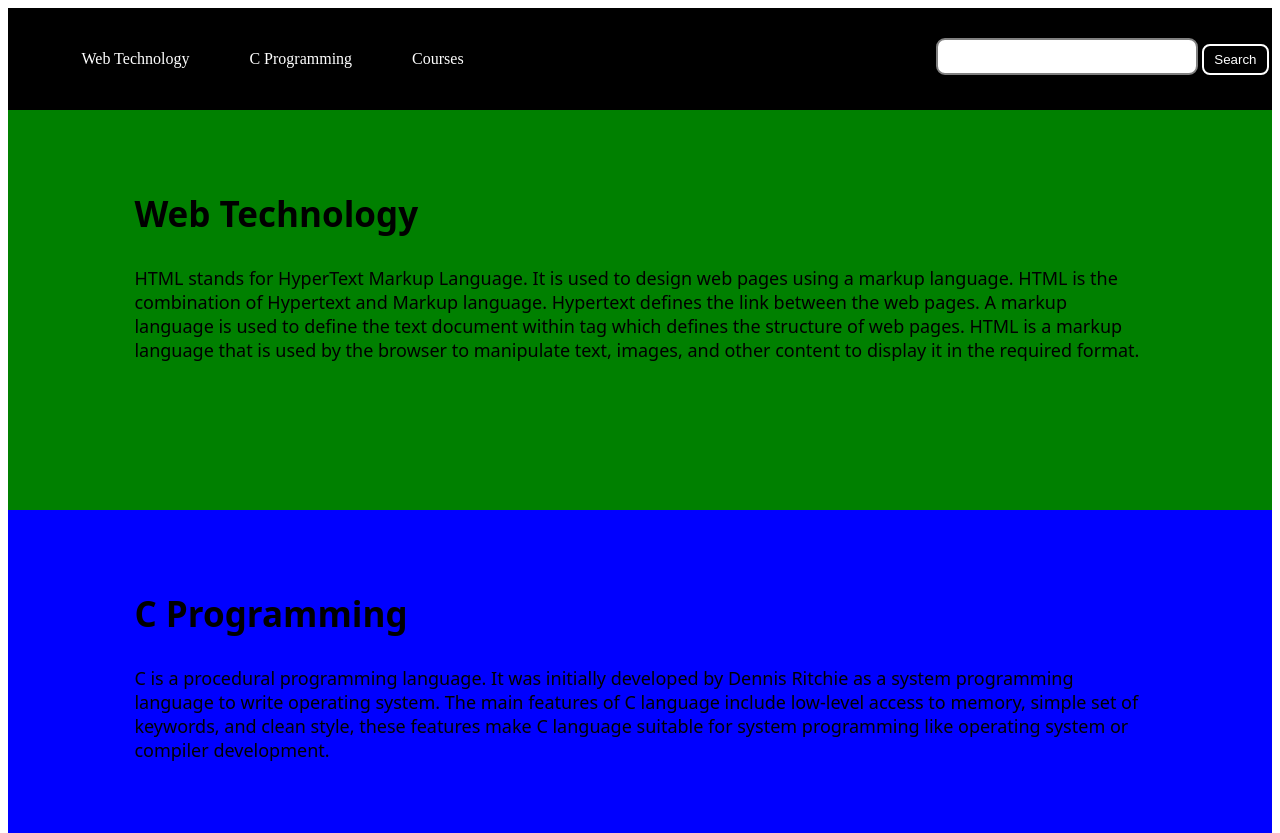
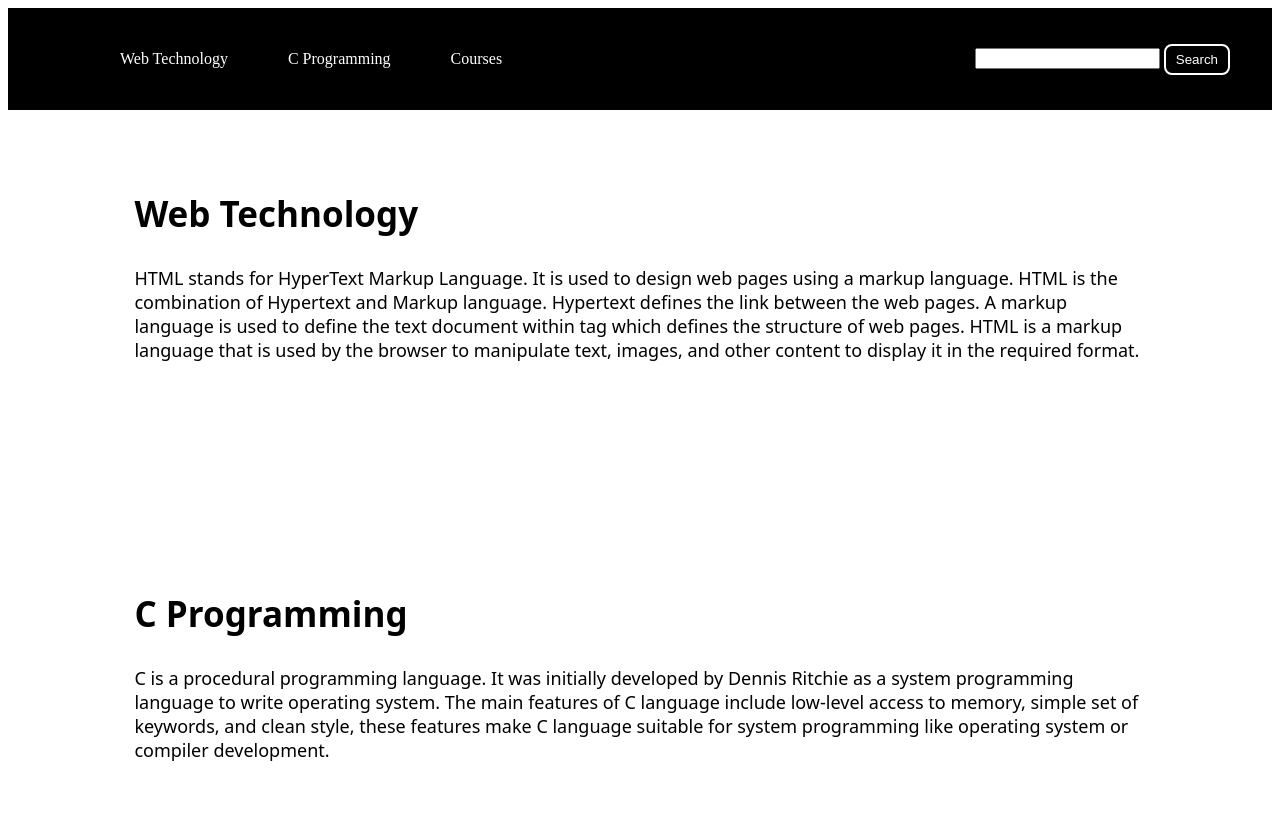
Before and after one commit to teenjean/teenjean.github.io, a plain HTML site: page index.html in a window 1280 px wide. Shown: the top 833 px of the page. Drawn offline with Linux system fonts and the light colour scheme.

Commit message:
Update style.css

```diff
--- a/style.css
+++ b/style.css
@@ -55,21 +55,13 @@
 		text-align: right;
 	}
 
-	#search {
-		padding: 5px;
-		font-size: 17px;
-		font-family: 'Noto Sans', sans-serif;
-		border: 2px solid grey;
-		border-radius: 9px;
-	}
-
 	.firstsection {
-		background-color: green;
+		background-color: white;
 		height: 400px;
 	}
 
 	.secondsection {
-		background-color: blue;
+		background-color: white;
 		height: 400px;
 	}
 
```
